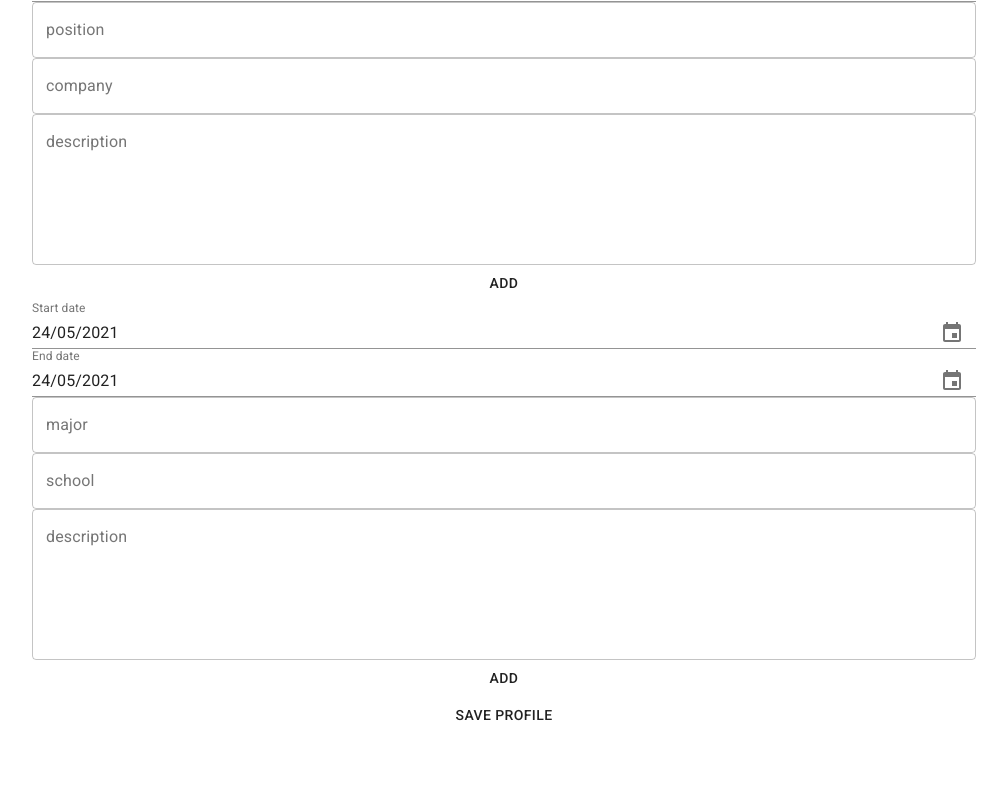
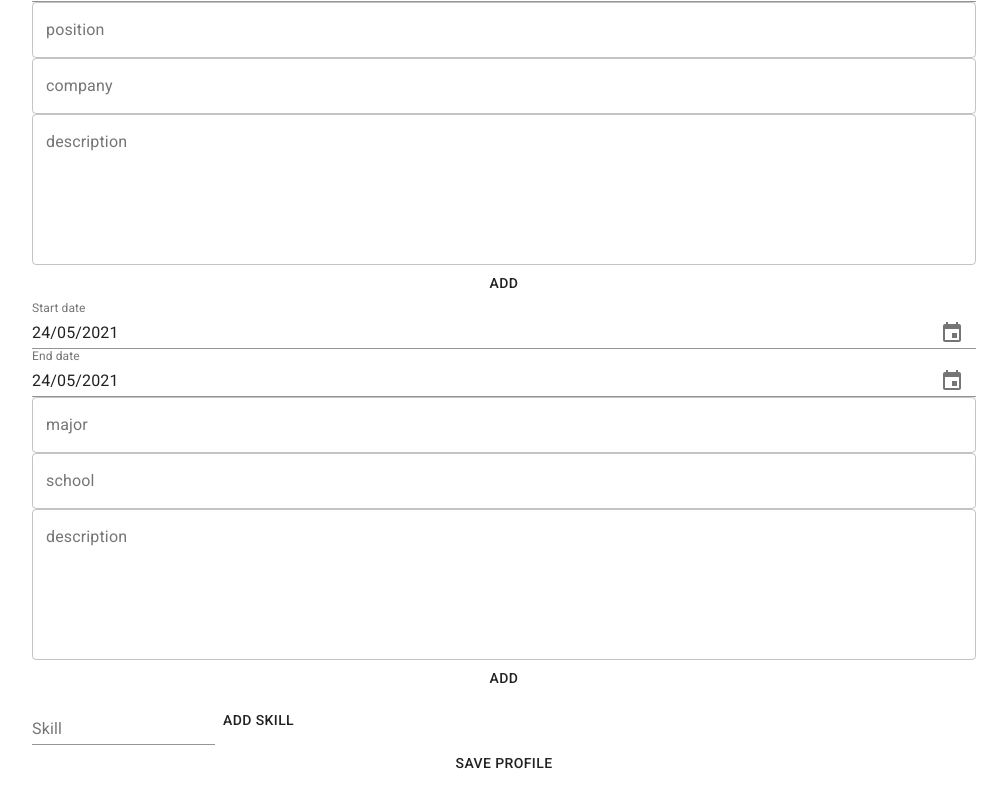
Before and after one commit to habib-chawki/social-app-front, a React (Create React App) app: page /profile-form in a window 1280 px wide. Shown: the part 730-1537 px from the top of the page, without its empty margins (136-1143 px from the left). Before the commit the page ends 1503 px from the top, so only its background shows below. Built offline with nearby package versions, Linux system fonts and the light colour scheme.

Commit message:
Render Skills component

```diff
--- a/src/components/custom/profile/ProfileForm.jsx
+++ b/src/components/custom/profile/ProfileForm.jsx
@@ -3,6 +3,7 @@ import React, { useState } from 'react';
 import Experience from './Experience';
 import Education from './Education';
 import Language from './Language';
+import Skills from './Skills';
 
 import {
    TextField,
@@ -170,6 +171,8 @@ function ProfileForm() {
             onAddEducation={handleAddEducation}
          />
 
+         <Skills />
+
          <Button onClick={handleSaveProfile}>Save Profile</Button>
       </Box>
    );
```
